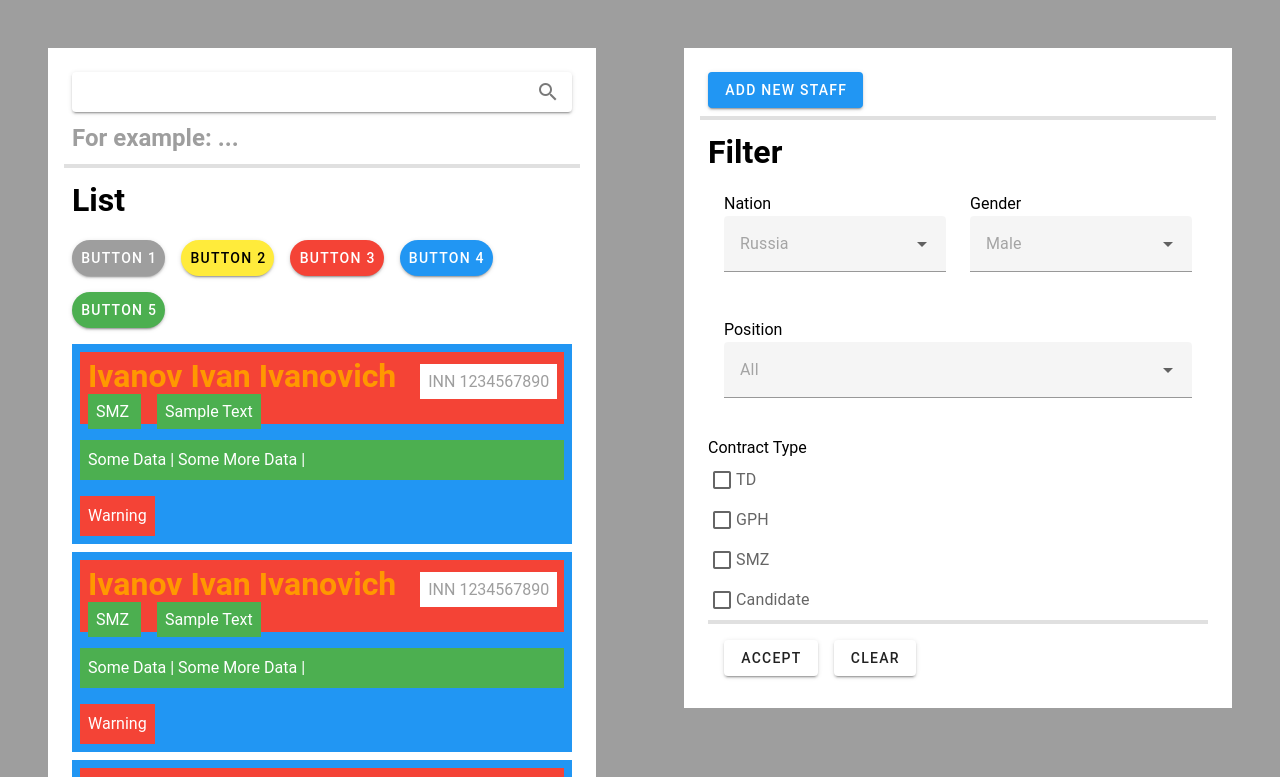
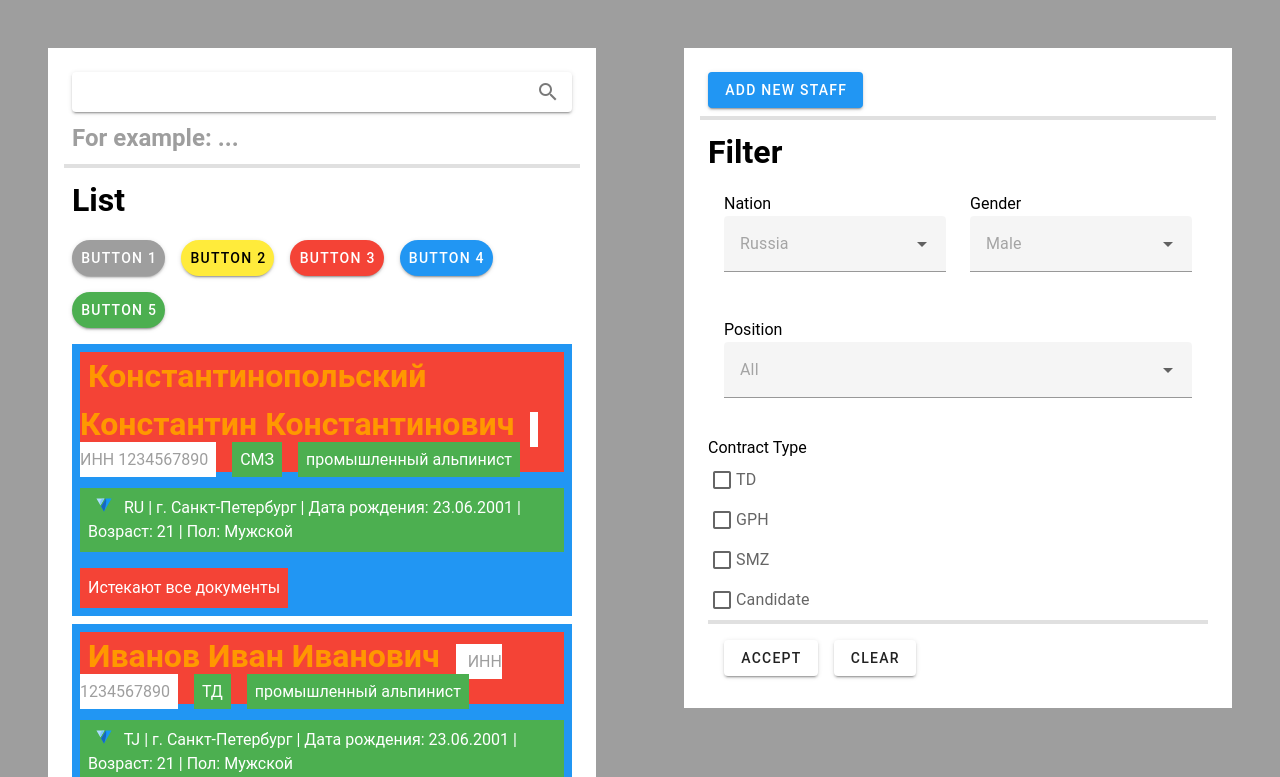
Before and after one commit to chnmk/vuetify-staff-list, a Vue app: page / in a window 1280 px wide. Shown: the top 777 px of the page. Built offline with nearby package versions, Linux system fonts and the light colour scheme.

Commit message:
feat: add dynamic data to staff tag

```diff
--- a/src/App.vue
+++ b/src/App.vue
@@ -1,7 +1,7 @@
 <template>
   <v-app>
     <v-main>
-      <StaffPage />
+      <StaffPage :staff_list="staff_list" />
     </v-main>
   </v-app>
 </template>
@@ -40,19 +40,19 @@ const staff_tag = [
 const country = [
   {
     id: 0,
-    icon: './assets/placeholder.svg',
+    icon: '/src/assets/placeholder.svg',
     title: "Россия",
-    slug: "RUS"
+    slug: "RU"
   },
   {
     id: 1,
-    icon: './assets/placeholder.svg',
+    icon: '/src/assets/placeholder.svg',
     title: "Таджикистан",
-    slug: "TJK"
+    slug: "TJ"
   },
   {
     id: 2,
-    icon: './assets/placeholder.svg',
+    icon: '/src/assets/placeholder.svg',
     title: "Узбекистан",
     slug: "UZB"
   },
@@ -61,15 +61,15 @@ const country = [
 const position = [
   {
     id: 0,
-    name: "Промышленный альпинист"
+    name: "промышленный альпинист"
   },
   {
     id: 1,
-    name: "Токарь"
+    name: "токарь"
   },
   {
     id: 2,
-    name: "Пекарь"
+    name: "пекарь"
   },
 ]
 
@@ -113,8 +113,8 @@ const staff_list = [
   {
     full_name: "Константинопольский Константин Константинович",
     inn: "1234567890",
-    address: "г. Санкт-Петербург",
-    date_bitrh: "23.06.2001",
+    address: "Санкт-Петербург",
+    date_birth: "23.06.2001",
     age: 21,
     type_contract: type_contract[2],
     type_contract_id: type_contract[2].id,
@@ -125,16 +125,16 @@ const staff_list = [
     position: position[0],
     position_id: position[0].id,
     status: {
-      tag_id : staff_tag[0].id,
-      tag: staff_tag[0],
+      tag_id : staff_tag[1].id,
+      tag: staff_tag[1],
       description: "Истекают все документы"
     }
   },
   {
     full_name: "Иванов Иван Иванович",
     inn: "1234567890",
-    address: "г. Санкт-Петербург",
-    date_bitrh: "23.06.2001",
+    address: "Санкт-Петербург",
+    date_birth: "23.06.2001",
     age: 21,
     type_contract: type_contract[0],
     type_contract_id: type_contract[0].id,
@@ -145,16 +145,16 @@ const staff_list = [
     position: position[0],
     position_id: position[0].id,
     status: {
-      tag_id : staff_tag[1].id,
-      tag: staff_tag[1],
+      tag_id : staff_tag[0].id,
+      tag: staff_tag[0],
       description: "Истекает патент"
     }
   },
   {
     full_name: "Константинопольский Константин Константинович",
     inn: "1234567890",
-    address: "г. Санкт-Петербург",
-    date_bitrh: "23.06.2001",
+    address: "Санкт-Петербург",
+    date_birth: "23.06.2001",
     age: 21,
     type_contract: type_contract[2],
     type_contract_id: type_contract[2].id,
@@ -173,8 +173,8 @@ const staff_list = [
   {
     full_name: "Иванов Иван Иванович",
     inn: "1234567890",
-    address: "г. Санкт-Петербург",
-    date_bitrh: "23.06.2001",
+    address: "Санкт-Петербург",
+    date_birth: "23.06.2001",
     age: 21,
     type_contract: type_contract[0],
     type_contract_id: type_contract[0].id,
@@ -193,8 +193,8 @@ const staff_list = [
   {
     full_name: "Константинопольский Константин Константинович",
     inn: "1234567890",
-    address: "г. Санкт-Петербург",
-    date_bitrh: "23.06.2001",
+    address: "Санкт-Петербург",
+    date_birth: "23.06.2001",
     age: 21,
     type_contract: type_contract[2],
     type_contract_id: type_contract[2].id,
@@ -213,8 +213,8 @@ const staff_list = [
   {
     full_name: "Акапулько Снежана Ефимовна",
     inn: "1234567890",
-    address: "г. Москва",
-    date_bitrh: "01.01.2002",
+    address: "Москва",
+    date_birth: "01.01.2002",
     age: 24,
     type_contract: type_contract[3],
     type_contract_id: type_contract[3].id,
@@ -233,8 +233,8 @@ const staff_list = [
   {
     full_name: "Карамазов Пётр Иванович",
     inn: "1234567890",
-    address: "г. Москва",
-    date_bitrh: "01.01.1999",
+    address: "Москва",
+    date_birth: "01.01.1999",
     age: 25,
     type_contract: type_contract[0],
     type_contract_id: type_contract[0].id,
@@ -253,8 +253,8 @@ const staff_list = [
   {
     full_name: "Карамазов Михаил Михайлович",
     inn: "1234567890",
-    address: "г. Москва",
-    date_bitrh: "01.01.2000",
+    address: "Москва",
+    date_birth: "01.01.2000",
     age: 24,
     type_contract: type_contract[1],
     type_contract_id: type_contract[1].id,
@@ -273,8 +273,8 @@ const staff_list = [
   {
     full_name: "Карамазова Мария Михайловна",
     inn: "1234567890",
-    address: "г. Москва",
-    date_bitrh: "01.01.2001",
+    address: "Москва",
+    date_birth: "01.01.2001",
     age: 23,
     type_contract: type_contract[2],
     type_contract_id: type_contract[2].id,
@@ -293,8 +293,8 @@ const staff_list = [
   {
     full_name: "Акапулько Снежана Олеговна", // valid
     inn: "1234567890", // valid... Should be of certain length?
-    address: "г. Москва", // valid
-    date_bitrh: "01.01.2002",
+    address: "Москва", // valid
+    date_birth: "01.01.2002",
     age: 24,
     type_contract: type_contract[3], // filter by slug or whatever... valid
     type_contract_id: type_contract[3].id, // valid
--- a/src/components/StaffPage.vue
+++ b/src/components/StaffPage.vue
@@ -5,7 +5,7 @@
         <div class="bg-white ma-8 pa-4">
           <StaffSearch />
           <v-divider thickness="4" />
-          <StaffList />
+          <StaffList :staff_list="staff_list" />
         </div>
       </v-col>
       <v-col>
@@ -24,4 +24,6 @@ import StaffSearch from './main/StaffSearch.vue';
 import StaffList from './main/StaffList.vue';
 import NewStaff from './sidebar/NewStaff.vue';
 import FilterSettings from './sidebar/FilterSettings.vue';
+
+const props = defineProps(['staff_list'])
 </script>
--- a/src/components/main/StaffList.vue
+++ b/src/components/main/StaffList.vue
@@ -21,10 +21,22 @@
         Button 5
       </v-btn >
     </div>
-    <StaffTag class="ma-2" />
-    <StaffTag class="ma-2" />
-    <StaffTag class="ma-2" />
-    <StaffTag class="ma-2" />
+    <StaffTag
+      class="ma-2"
+      v-for="staff in staff_list"
+      :full_name="staff.full_name"
+      :inn="staff.inn"
+      :type_contract_slug="staff.type_contract.slug"
+      :position_name="staff.position.name"
+      :country_icon="staff.country.icon"
+      :country_slug="staff.country.slug"
+      :address="staff.address"
+      :date_birth="staff.date_birth"
+      :age="staff.age"
+      :gender_title="staff.gender.title"
+      :status_description="staff.status.description"
+      :status_color="staff.status.tag.color"
+    />
     <div class="ma-2">
       <v-btn>
         Show More
@@ -35,4 +47,6 @@
 
 <script setup>
 import StaffTag from './StaffTag.vue';
+
+const props = defineProps(['staff_list'])
 </script>
--- a/src/components/main/StaffSearch.vue
+++ b/src/components/main/StaffSearch.vue
@@ -1,7 +1,6 @@
 <template>
   <div>
     <v-text-field
-        :loading="loading"
         append-inner-icon="mdi-magnify"
         density="compact"
         label="Search"
--- a/src/components/main/StaffTag.vue
+++ b/src/components/main/StaffTag.vue
@@ -2,30 +2,49 @@
   <div class="bg-blue">
     <div class="d-inline-block bg-red text-orange ma-2">
       <h1 class="d-inline ma-2">
-        Ivanov Ivan Ivanovich
+        {{ full_name }}
       </h1>
       <span class="bg-white text-grey ma-2 pa-2">
-        INN 1234567890
+        ИНН {{ inn }}
       </span>
       <span class="bg-green text-white ma-2 pa-2">
-        SMZ
+        {{ type_contract_slug }}
       </span>
       <span class="bg-green text-white ma-2 pa-2">
-        Sample Text
+        {{ position_name }}
       </span>
     </div>
     <div class="bg-green ma-2 pa-2">
-      <span v-for="d in data">
-        {{ d.message }} |
-      </span>
+      <img src="/src/assets/placeholder.svg" alt="flag" /> {{ country_slug }} |
+      г. {{ address }} |
+      Дата рождения: {{ date_birth }} |
+      Возраст: {{ age }} |
+      Пол: {{ gender_title }}
     </div>
-    <div class="d-inline-block bg-red ma-2 pa-2">
-      Warning
+    <div class="d-inline-block ma-2 pa-2" :class="{
+      'bg-red': status_color==='red',
+      'bg-yellow': status_color==='yellow',
+      'bg-purple': status_color==='blue',
+      'bg-green': status_color==='green'
+    }">
+      {{ status_description }}
     </div>
   </div>
 </template>
 
 <script setup>
-import { ref } from 'vue'
-const data = ref([{ message: 'Some Data' }, { message: 'Some More Data' }])
+const props = defineProps([
+  'full_name',
+  'inn',
+  'type_contract_slug',
+  'position_name',
+  'country_icon',
+  'country_slug',
+  'address',
+  'date_birth',
+  'age',
+  'gender_title',
+  'status_description',
+  'status_color'
+  ])
 </script>
```
